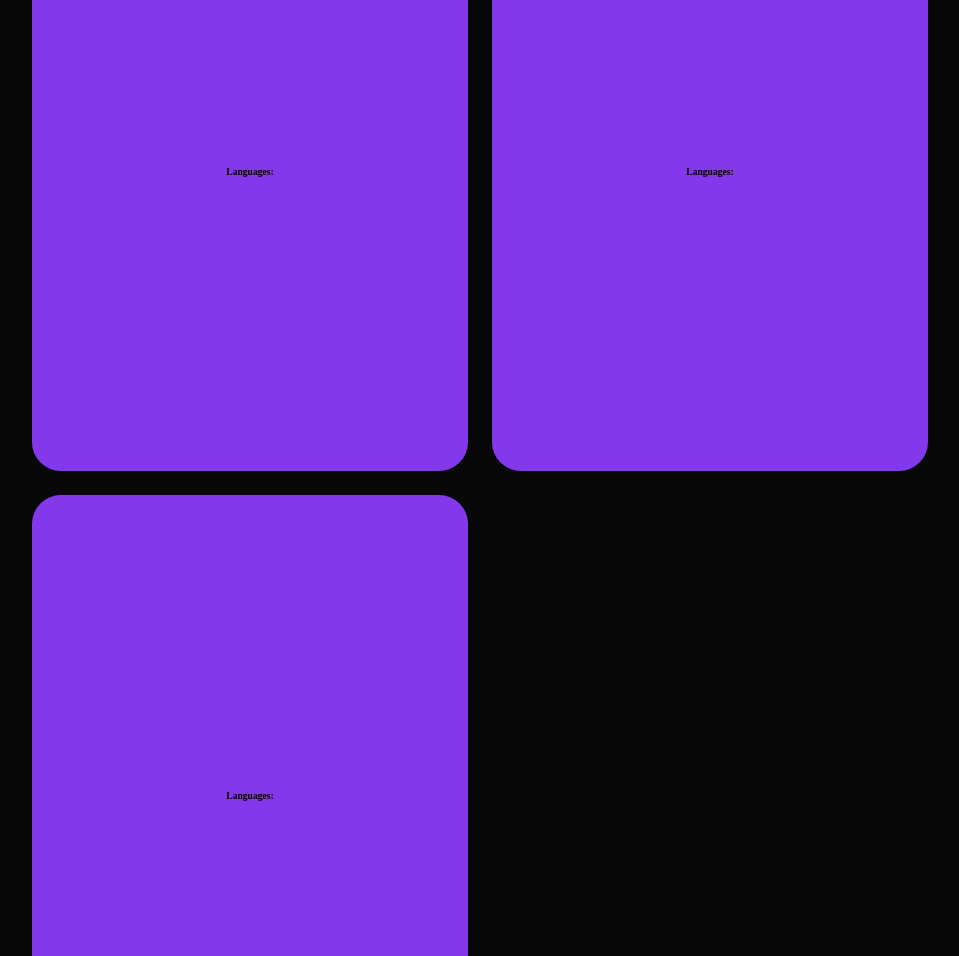
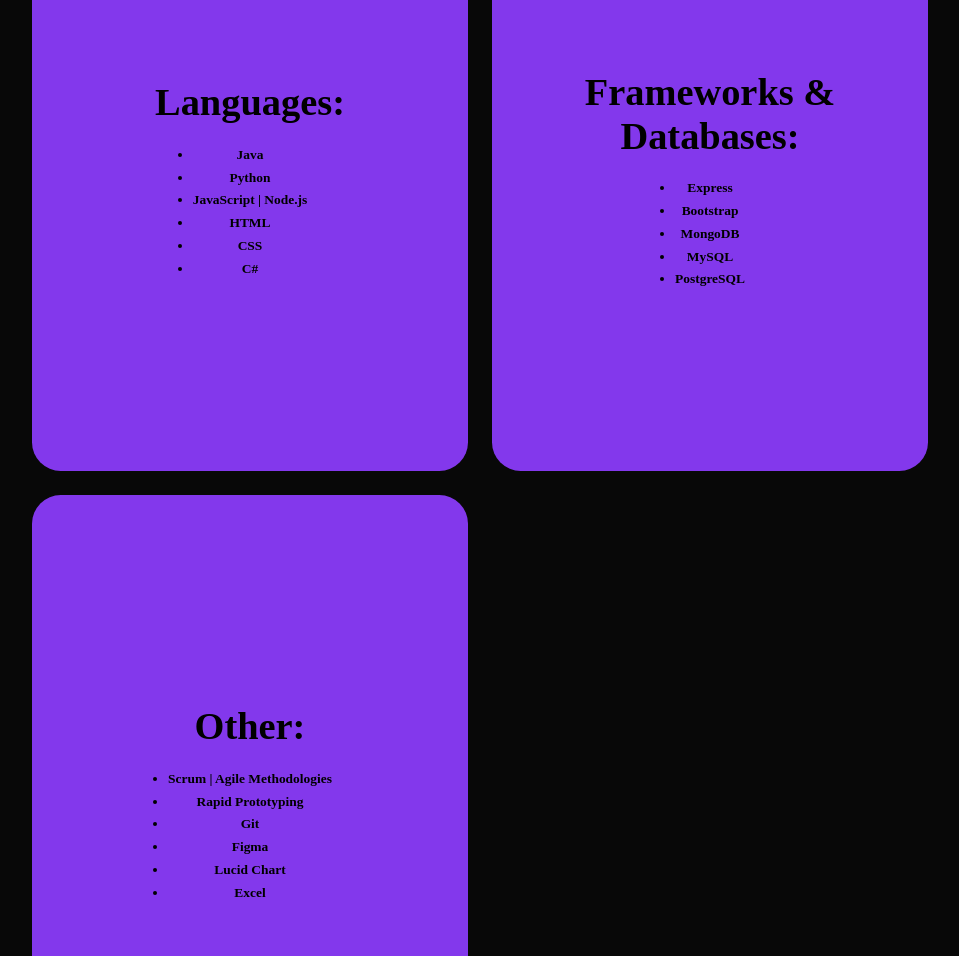
Before and after one commit to alliecostner27/allieportfolio.github.io, a plain HTML site: page index.html in a window 1280 px wide. Shown: the part 1999-2955 px from the top of the page, without its empty margins (160-1119 px from the left). Drawn offline with nearby package versions, Linux system fonts and the light colour scheme.

Commit message:
updating skills section

```diff
--- a/index.html
+++ b/index.html
@@ -69,21 +69,41 @@
             <div class="skills-box">
                 <div class="skills-info">
                     <h4>Languages:</h4>
-                    <p></p>
+                    <ul>
+                        <li>Java</li>
+                        <li>Python</li>
+                        <li>JavaScript | Node.js </li>
+                        <li>HTML</li>
+                        <li>CSS</li>
+                        <li>C#</li>
+                    </ul>
                 </div>
             </div>
 
             <div class="skills-box">
                 <div class="skills-info">
-                    <h4>Languages:</h4>
-                    <p></p>
+                    <h4>Frameworks & Databases:</h4>
+                    <ul>
+                        <li>Express</li>
+                        <li>Bootstrap</li>
+                        <li>MongoDB</li>
+                        <li>MySQL</li>
+                        <li>PostgreSQL</li>
+                    </ul>
                 </div>
             </div>
 
             <div class="skills-box">
                 <div class="skills-info">
-                    <h4>Languages:</h4>
-                    <p></p>
+                    <h4>Other:</h4>
+                    <ul>
+                        <li>Scrum | Agile Methodologies</li>
+                        <li>Rapid Prototyping</li>
+                        <li>Git</li>
+                        <li>Figma</li>
+                        <li>Lucid Chart</li>
+                        <li>Excel</li>
+                    </ul>
                 </div>
             </div>
         </div>
--- a/styles/style.css
+++ b/styles/style.css
@@ -252,5 +252,29 @@
 
 .skills-box:hover {
     background-color: var(--second-bg-color);
-    color: var(--main-color)
+    color: var(--main-color);
+    border: 5px solid var(--main-color);
+    transform: scale(1.03);
 }
+
+.skills-info {
+    display: flex;
+    flex-direction: column;
+    text-align: center;
+    align-items: center;
+    justify-content: center;
+    padding: 5rem;
+}
+
+.skills-info h4 {
+    font-size: 4rem;
+    margin: 2rem 0;
+    font-weight: 800;
+}
+
+.skills-info ul{
+    font-size: 1.4rem;
+    font-weight: 600;
+    line-height: 1.7;
+
+}
```
